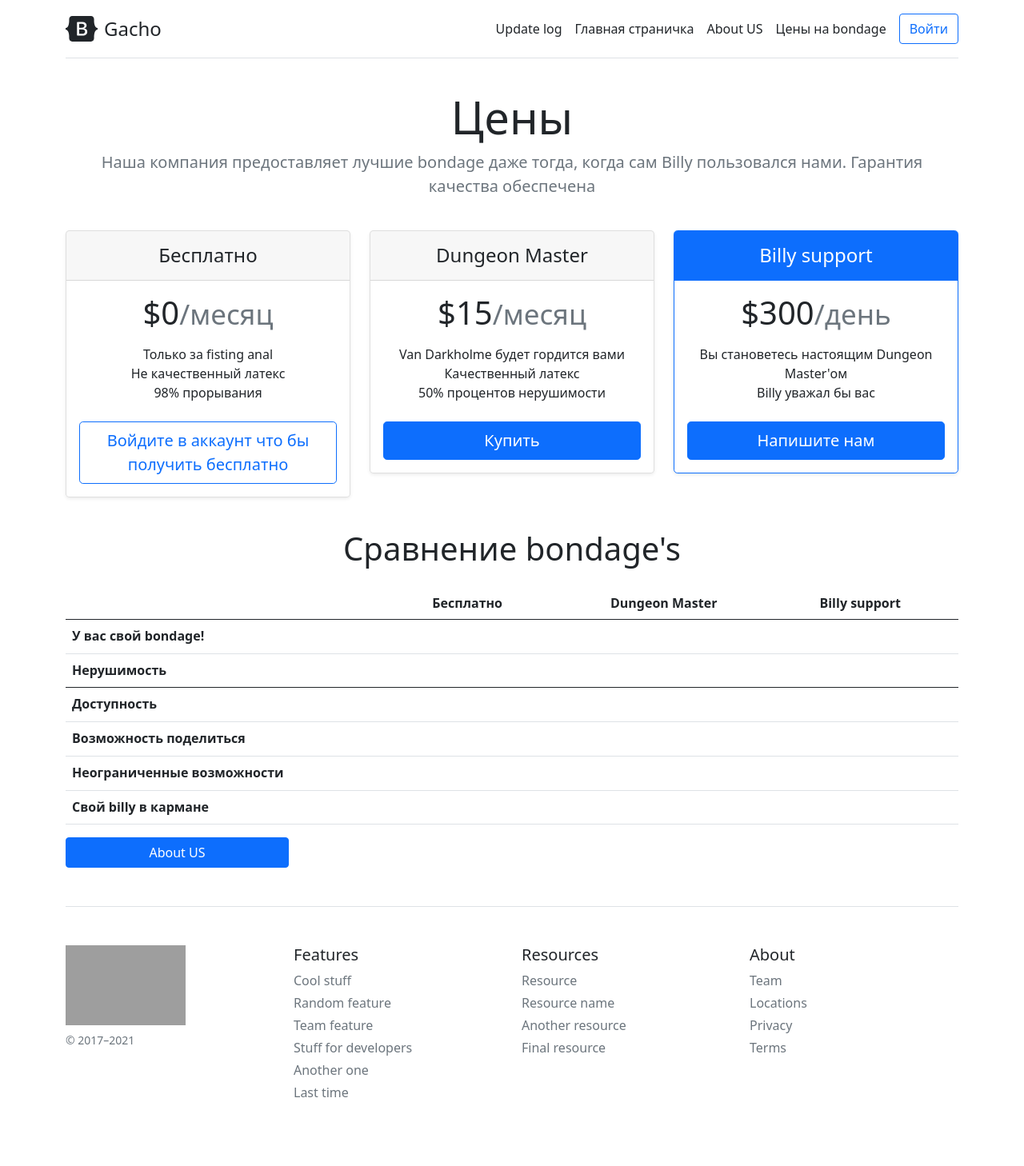
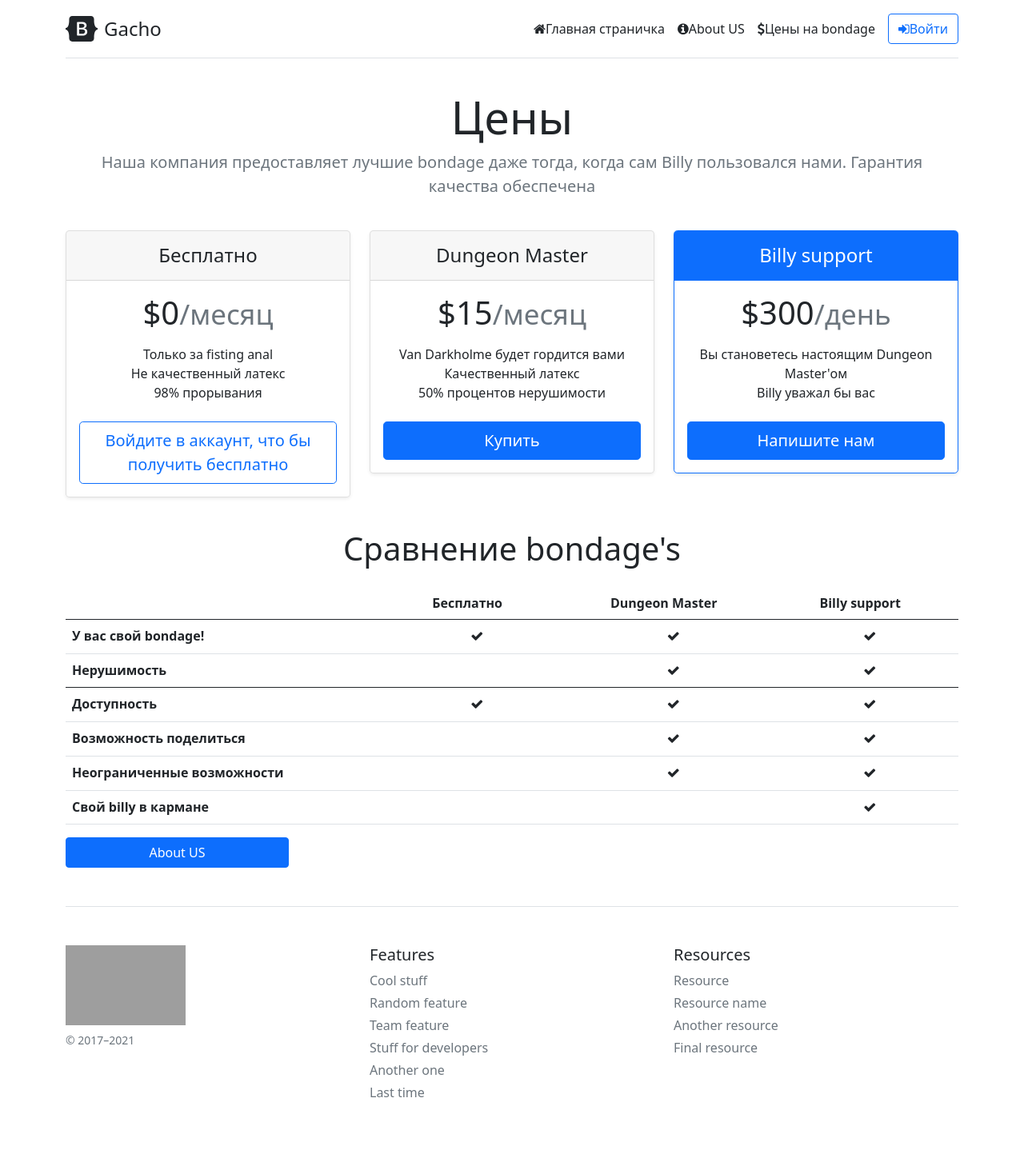
Before and after one commit to sanekakf/Gache-sait, a Flask app: page /pricing in a window 1280 px wide. Shown: the whole page at 80% size. Run offline with Flask 2, Linux system fonts and the light colour scheme; lists and menus that the app fills with data are empty; some libraries are stand-ins or nearby versions; grey boxes are pictures that could not be loaded.

Commit message:
Абобус и логиннинг

```diff
--- a/templates/base.html
+++ b/templates/base.html
@@ -13,6 +13,8 @@
     <link rel="preconnect" href="https://fonts.gstatic.com" crossorigin>
     <link href="https://fonts.googleapis.com/css2?family=Source+Code+Pro:ital@1&display=swap" rel="stylesheet">
     <link href="https://fonts.googleapis.com/css2?family=Pacifico&display=swap" rel="stylesheet">
+  <link href="https://fonts.googleapis.com/css2?family=Comfortaa:wght@300&display=swap" rel="stylesheet">
+    <link href="https://netdna.bootstrapcdn.com/font-awesome/4.7.0/css/font-awesome.css" rel="stylesheet">
 </head>
 <body>
 
@@ -27,17 +29,16 @@
           </path>
         </svg>
         <span class="fs-4">Gacho</span>
-<!--        <span class="fs-5" style="margin-left:100px;">Привет Саня</span>-->
 
       </a>
 
       <nav class="d-inline-flex mt-2 mt-md-0 ms-md-auto">
-        <a class="me-3 py-2 text-dark text-decoration-none" href="/update">Update log</a>
-        <a class="me-3 py-2 text-dark text-decoration-none" href="/">Главная страничка</a>
-        <a class="me-3 py-2 text-dark text-decoration-none" href="/about">About US</a>
-        <a class="me-3 py-2 text-dark text-decoration-none" href="/pricing">Цены на bondage</a>
+<!--        <a class="me-3 py-2 text-dark text-decoration-none" href="/update"><i class="fa fa-newspaper-o" aria-hidden="true"></i>Update log</a>-->
+        <a class="me-3 py-2 text-dark text-decoration-none" href="/"><i class="fa fa-home" aria-hidden="true"></i>Главная страничка</a>
+        <a class="me-3 py-2 text-dark text-decoration-none" href="/about"><i class="fa fa-info-circle" aria-hidden="true"></i>About US</a>
+        <a class="me-3 py-2 text-dark text-decoration-none" href="/pricing"><i class="fa fa-usd" aria-hidden="true"></i>Цены на bondage</a>
       </nav>
-      <a class="btn btn-outline-primary" href="/login">Войти</a>
+      <a class="btn btn-outline-primary" href="/login"><i class="fa fa-sign-in" aria-hidden="true"></i>Войти</a>
 
     </div>
 
@@ -95,18 +96,10 @@
           <li class="mb-1"><a class="link-secondary text-decoration-none" href="#">Final resource</a></li>
         </ul>
       </div>
-      <div class="col-6 col-md">
-        <h5>About</h5>
-        <ul class="list-unstyled text-small">
-          <li class="mb-1"><a class="link-secondary text-decoration-none" href="#">Team</a></li>
-          <li class="mb-1"><a class="link-secondary text-decoration-none" href="#">Locations</a></li>
-          <li class="mb-1"><a class="link-secondary text-decoration-none" href="#">Privacy</a></li>
-          <li class="mb-1"><a class="link-secondary text-decoration-none" href="#">Terms</a></li>
-        </ul>
-      </div>
     </div>
   </footer>
 </div>
+<script src="https://cdn.jsdelivr.net/npm/bootstrap@5.1.0/dist/js/bootstrap.bundle.min.js" integrity="sha384-U1DAWAznBHeqEIlVSCgzq+c9gqGAJn5c/t99JyeKa9xxaYpSvHU5awsuZVVFIhvj" crossorigin="anonymous"></script>
 <script src="https://cdn.jsdelivr.net/npm/bootstrap@5.1.0/dist/js/bootstrap.min.js" integrity="sha384-cn7l7gDp0eyniUwwAZgrzD06kc/tftFf19TOAs2zVinnD/C7E91j9yyk5//jjpt/" crossorigin="anonymous"></script>
 </body>
 </html>
--- a/templates/main.html
+++ b/templates/main.html
@@ -6,7 +6,8 @@
     <div class="col-lg-6 mx-auto">
       <p class="lead mb-4">Мы - <span style="font-family:'Source Code Pro', monospace;">Gacho.Inc</span>, корпорация по изготовлению лучших bondage. Тысячи людей ходят в dungeon с нашими продуктами, ведь лучший латекс и возможность приобрести бесплатный продукт - только у нас!</p>
       <div class="d-grid gap-2 d-sm-flex justify-content-sm-center mb-5">
-        <a href="/pricing" class="btn btn-primary btn-lg px-4 me-sm-3">Цены на bondage</a>
+          <a href="/pricing" class="btn btn-danger btn-lg px-4 me-sm-3">Цены на bondage</a>
+          <a href="/about" class="btn btn-outline-info btn-lg px-4 me-sm-3">О нас</a>
       </div>
     </div>
     <div class="overflow-hidden" style="max-height: 30vh;">
--- a/templates/pricing.html
+++ b/templates/pricing.html
@@ -17,7 +17,7 @@
               <li>Не качественный латекс</li>
               <li>98% прорывания</li>
             </ul>
-            <button type="button" class="w-100 btn btn-lg btn-outline-primary">Войдите в аккаунт что бы получить бесплатно</button>
+            <button type="button" class="w-100 btn btn-lg btn-outline-primary">Войдите в аккаунт, что бы получить бесплатно</button>
           </div>
         </div>
       </div>
@@ -69,42 +69,42 @@
         <tbody>
           <tr>
             <th scope="row" class="text-start">У вас свой bondage!</th>
-            <td><svg class="bi" width="24" height="24"><use xlink:href="#check"></use></svg></td>
-            <td><svg class="bi" width="24" height="24"><use xlink:href="#check"></use></svg></td>
-            <td><svg class="bi" width="24" height="24"><use xlink:href="#check"></use></svg></td>
+            <td><svg class="bi" width="24" height="24"><i class="fa fa-check" aria-hidden="true"></i></svg></td>
+            <td><svg class="bi" width="24" height="24"><i class="fa fa-check" aria-hidden="true"></i></use></svg></td>
+            <td><svg class="bi" width="24" height="24"><i class="fa fa-check" aria-hidden="true"></i></use></svg></td>
           </tr>
           <tr>
             <th scope="row" class="text-start">Нерушимость</th>
             <td></td>
-            <td><svg class="bi" width="24" height="24"><use xlink:href="#check"></use></svg></td>
-            <td><svg class="bi" width="24" height="24"><use xlink:href="#check"></use></svg></td>
+            <td><svg class="bi" width="24" height="24"><i class="fa fa-check" aria-hidden="true"></i></svg></td>
+            <td><svg class="bi" width="24" height="24"><i class="fa fa-check" aria-hidden="true"></i></svg></td>
           </tr>
         </tbody>
 
         <tbody>
           <tr>
             <th scope="row" class="text-start">Доступность</th>
-            <td><svg class="bi" width="24" height="24"><use xlink:href="#check"></use></svg></td>
-            <td><svg class="bi" width="24" height="24"><use xlink:href="#check"></use></svg></td>
-            <td><svg class="bi" width="24" height="24"><use xlink:href="#check"></use></svg></td>
+            <td><svg class="bi" width="24" height="24"><i class="fa fa-check" aria-hidden="true"></i></svg></td>
+            <td><svg class="bi" width="24" height="24"><i class="fa fa-check" aria-hidden="true"></i></svg></td>
+            <td><svg class="bi" width="24" height="24"><i class="fa fa-check" aria-hidden="true"></i></svg></td>
           </tr>
           <tr>
             <th scope="row" class="text-start">Возможность поделиться</th>
             <td></td>
-            <td><svg class="bi" width="24" height="24"><use xlink:href="#check"></use></svg></td>
-            <td><svg class="bi" width="24" height="24"><use xlink:href="#check"></use></svg></td>
+            <td><svg class="bi" width="24" height="24"><i class="fa fa-check" aria-hidden="true"></i></svg></td>
+            <td><svg class="bi" width="24" height="24"><i class="fa fa-check" aria-hidden="true"></i></svg></td>
           </tr>
           <tr>
             <th scope="row" class="text-start">Неограниченные возможности</th>
             <td></td>
-            <td><svg class="bi" width="24" height="24"><use xlink:href="#check"></use></svg></td>
-            <td><svg class="bi" width="24" height="24"><use xlink:href="#check"></use></svg></td>
+            <td><svg class="bi" width="24" height="24"><i class="fa fa-check" aria-hidden="true"></i></svg></td>
+            <td><svg class="bi" width="24" height="24"><i class="fa fa-check" aria-hidden="true"></i></svg></td>
           </tr>
           <tr>
             <th scope="row" class="text-start">Свой billy в кармане</th>
             <td></td>
             <td></td>
-            <td><svg class="bi" width="24" height="24"><use xlink:href="#check"></use></svg></td>
+            <td><svg class="bi" width="24" height="24"><i class="fa fa-check" aria-hidden="true"></i></svg></td>
           </tr>
         </tbody>
       </table>
```
Also changed, not shown: templates/about.html (+35 -1 lines).
